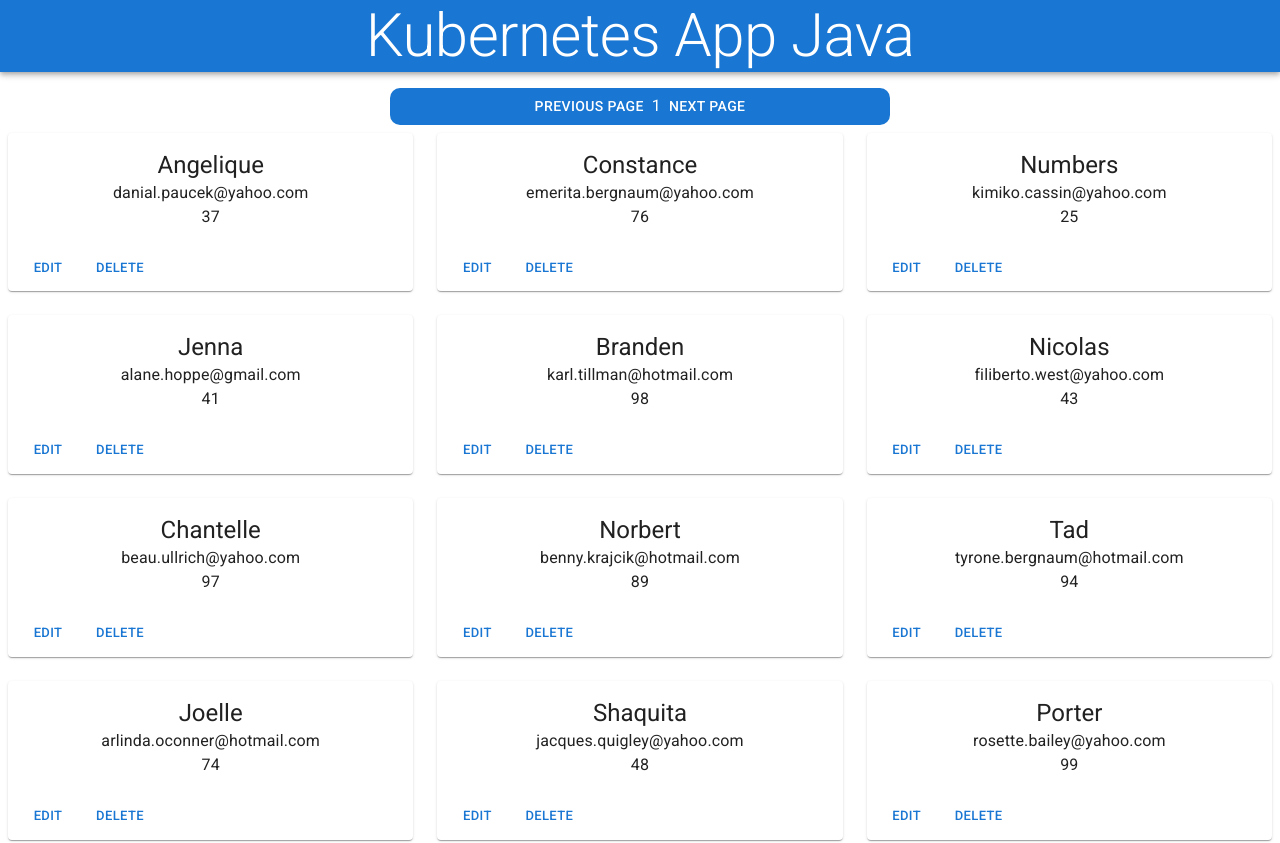
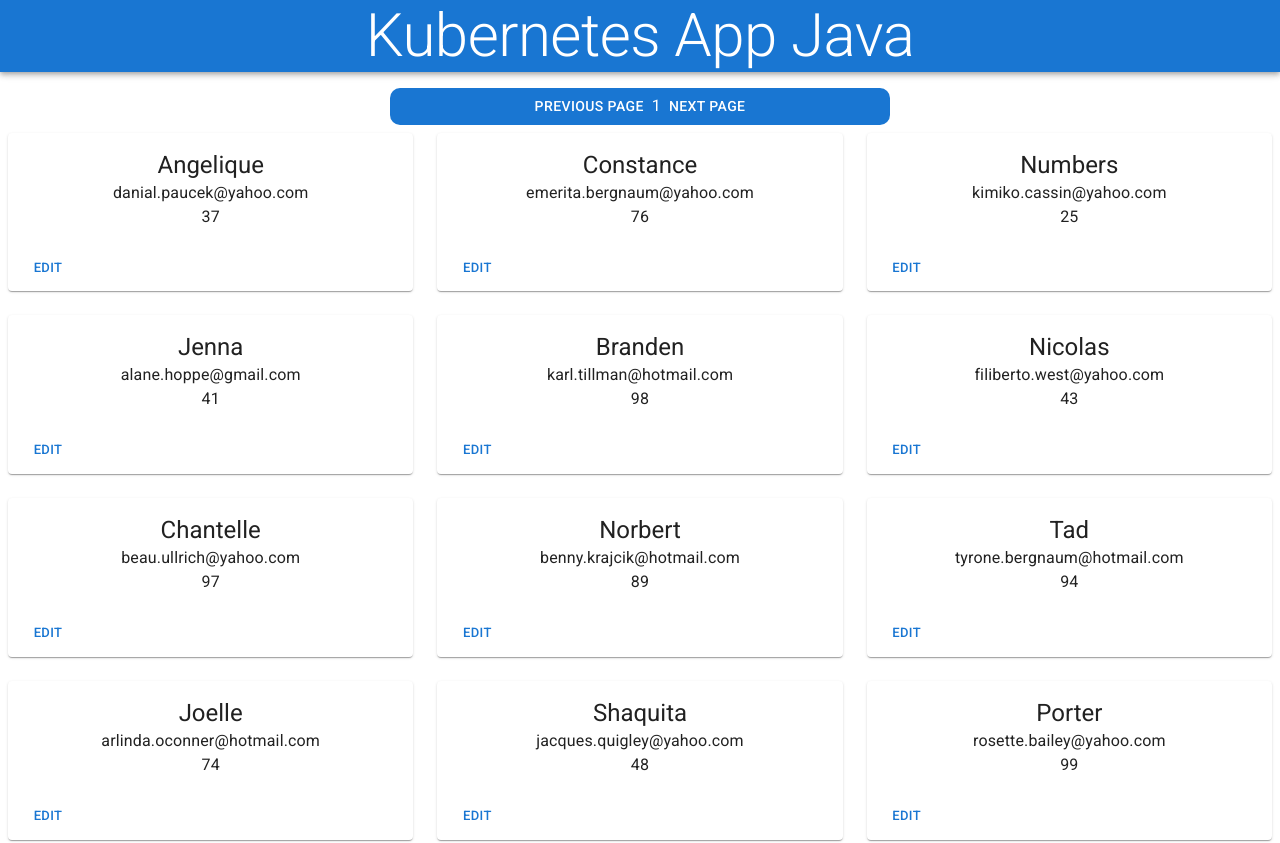
Before and after one commit to workgiter/kube-app, a React (Create React App) app in the folder client-kube/: page / in a window 1280 px wide. Shown: the top 843 px of the page. Built offline with nearby package versions, Linux system fonts and the light colour scheme; no server answers.

Commit message:
removed delete button

```diff
--- a/client-kube/src/components/EmployeeCard.tsx
+++ b/client-kube/src/components/EmployeeCard.tsx
@@ -25,7 +25,6 @@ const EmployeeCard = (props: IProps) => {
             </CardContent>
             <CardActions>
                 <Button size="small">Edit</Button>
-                <Button sx={{ float: "right" }} size="small">Delete</Button>
             </CardActions>
         </Card>
     )
```
